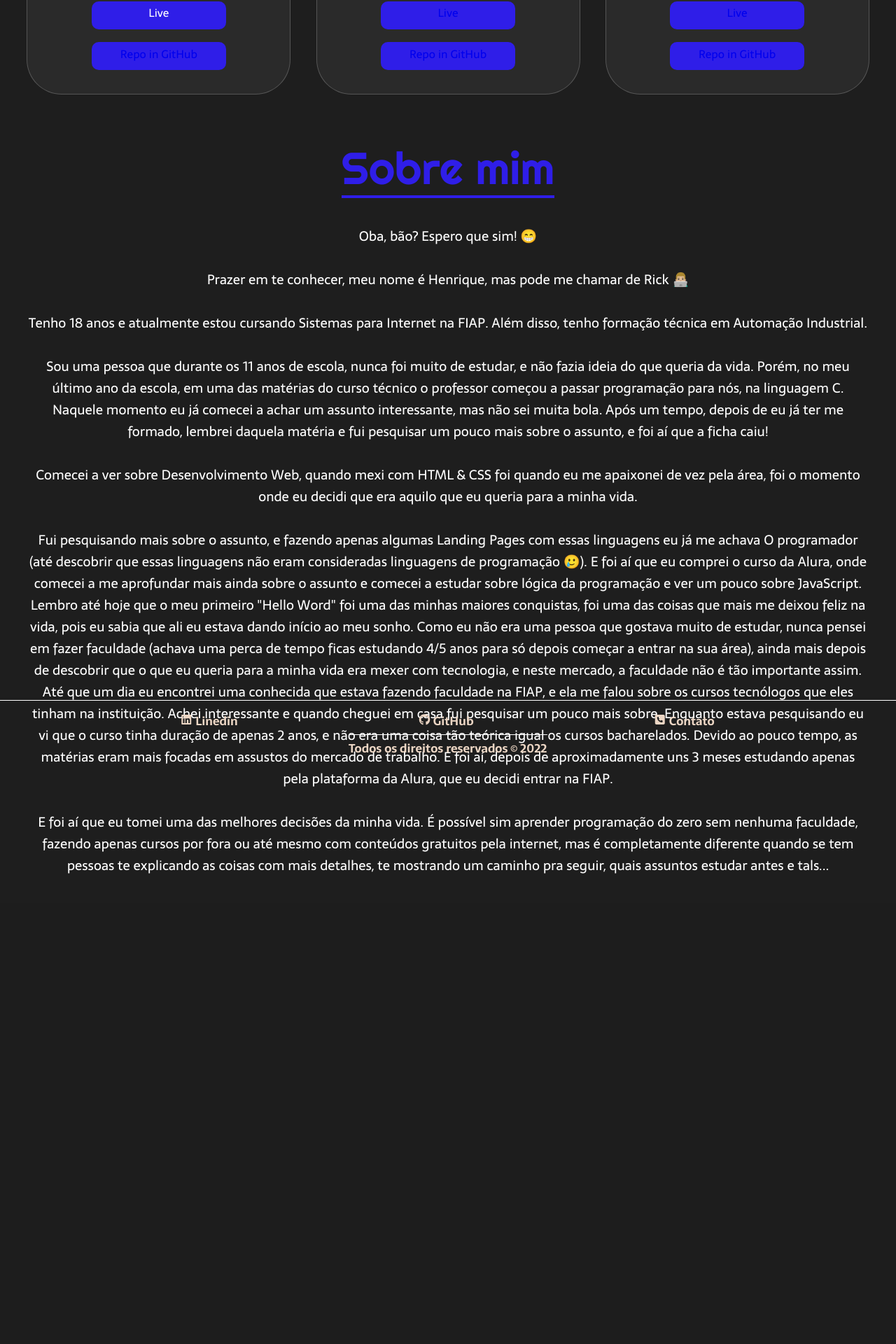
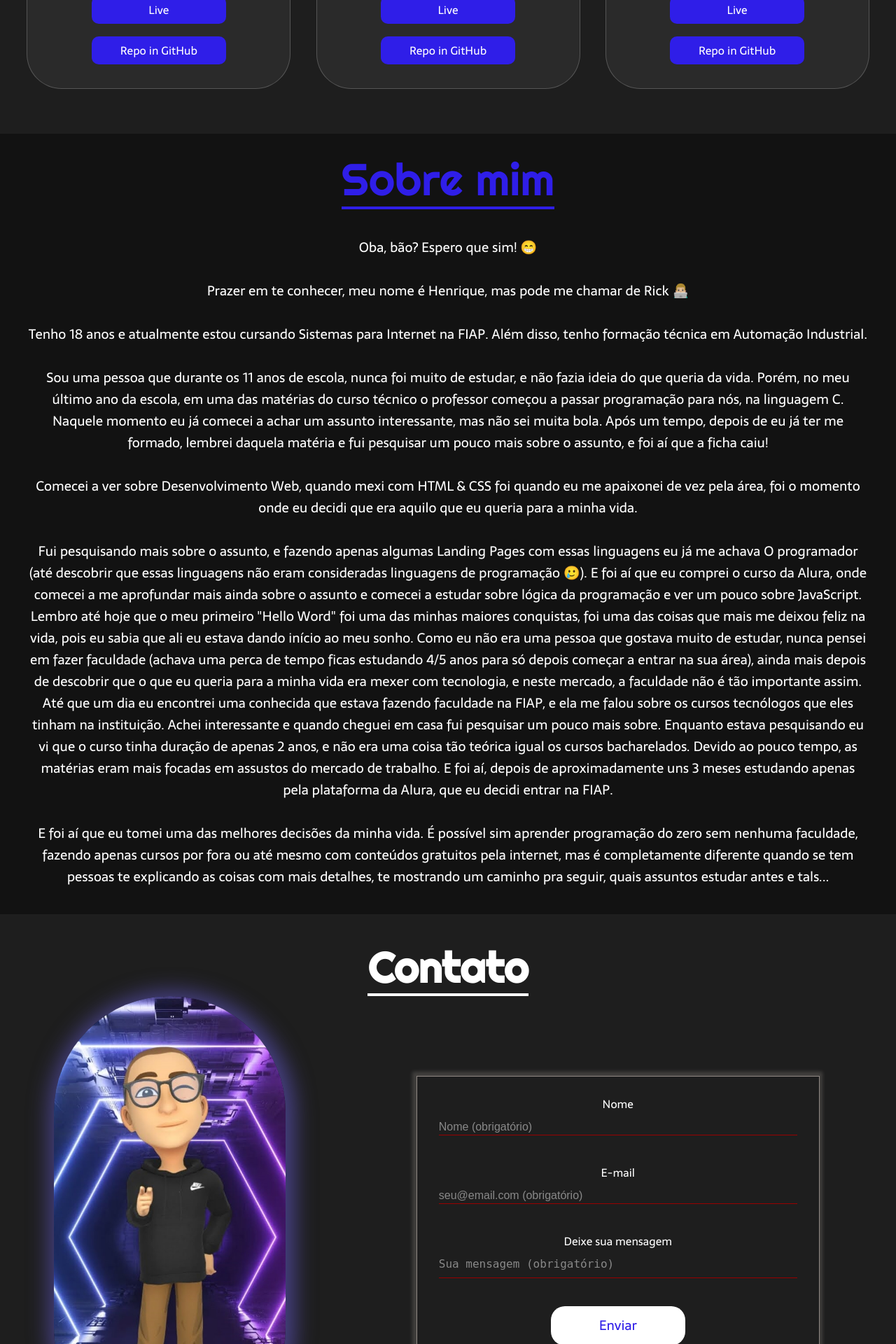
Before and after one commit to RickFernandez/MySite, a PHP site: page / in a window 1280 px wide. Shown: the part 1440-3360 px from the top of the page at 70% size. Before the commit the page ends 2688 px from the top, so only its background shows below. Run offline with PHP 8.4, Linux system fonts and the light colour scheme; some libraries are stand-ins or nearby versions.

Commit message:
finalização das sections

```diff
--- a/css/contato.css
+++ b/css/contato.css
@@ -1,129 +1,95 @@
 @import url('https://fonts.googleapis.com/css2?family=Righteous&family=Sarala:wght@400;700&display=swap');
 
-* {
-    margin: 0;
-    padding: 0;
-    box-sizing: border-box;
-    text-decoration: none;
-}
-
-html,
-body {
-    height: 66em;
-    margin: 0px;
-    padding: 0px;
-}
-
-body {
-    display: flex;
-    flex-direction: column;
-    background: linear-gradient(68deg, #111111 10%, #0d0098, #4e277c) no-repeat;
-}
-
-.cabecalho {
-    display: flex;
-    flex-direction: row;
-    align-items: center;
-    justify-content: space-between;
-    padding: 24px 5vw;
-}
-
-.logo {
-    font-family: 'Righteous', cursive;
-    color: #FFF2E7;
-    font-weight: 400;
-    font-size: 35px;
-}
-
-.cabecalho-menu {
-    display: flex;
-    gap: 32px;
-}
-
-.cabecalho-menu-item {
-    font-family: 'Sarala', sans-serif;
-    color: #FFF2E7;
-    font-weight: 400;
-    font-size: 18px;
-}
-
-.cabecalho-menu-item:hover {
-    transform: scale(1.1);
-    translate: 0.5s;
-    border-bottom: 3px solid #FFF2E7;
-    background-color: #fff2e72f;
-    border-radius: 5px;
-    transition-duration: 0.3s;
-}
-
-.conteudo {
-    flex: auto;
+.contato {
     display: flex;
     align-items: center;
     justify-content: space-around;
-    border-top: 0.4px solid #FFF2E7;
+    flex-direction: column;
+    background-color:  #1e1e1e;
 }
 
+.contato-titulo {
+    font-family: 'Righteous', cursive;
+    font-weight: 400;
+    font-size: 2.5rem;
+    color: #FFF;
+    border-bottom: 4px solid #FFF;
+    padding-top: 3%;
+}
 
-.principal-image {
-    height: 650px;
-    border-radius: 150px;
-    box-shadow: 1px 1px 5px 5px #2926492f;
+.contato-conteudo-principal {
+    width: 100%;
+    display: flex;
+    align-items: center;
+    justify-content: space-around;
+}
+
+.contato-image {
+    height: 80vh;
+    border-radius: 45vw;
+    box-shadow: 3px 3px 30px 10px #5951b3b4;
+    margin-bottom: 5%;
+}
+
+.contato-conteudo1 {
+    display: flex;
+    flex-direction: column;
+    align-items: center;
+    justify-content: center;
 }
 
 .form {
     font-family: 'Sarala', sans-serif;
-    width: 45em;
-    height: 40em;
+    width: 45vw;
+    height: 50vh;
     display: flex;
     flex-direction: column;
-    justify-content: center;
+    justify-content: space-around;
     align-items: center;
-    gap: 80px;
+    gap: 3%;
     border: 0.4px solid #fff2e781;
-    box-shadow: 1px 1px 2px 2px #fff2e729;
-    box-shadow: -1px -1px 2px 2px #fff2e729;
-    padding: 10px;
-    margin: 50px 0 50px;
+    box-shadow: 1px 1px 5px 5px #fff2e729;
+    box-shadow: -1px -1px 5px 5px #fff2e729;
 }
 
-.form-conteudo {
+.form-contato {
     display: flex;
     align-items: center;
     flex-direction: column;
+    margin-top: 2%;
 }
 
-.form-conteudo label {
-    color: #FFF2E7;
+.form-contato label {
+    color: #FFF;
 }
 
-.form-conteudo-nome,
-.form-conteudo-email {
-    height: 50px;
+.form-contato-nome,
+.form-contato-email {
+    height: 4vh;
 }
 
-.form-conteudo-mensagem {
+.form-contato-mensagem {
     resize: none;
-    height: 50px;
+    height: 5vh;
 }
 
-.form-conteudo-nome,
-.form-conteudo-email,
-.form-conteudo-mensagem {
+.form-contato-nome,
+.form-contato-email,
+.form-contato-mensagem {
+    width: 40vw;
+    border: none;
+    font-size: 1rem;
+    color: #ffffff;
+    text-align: center;
+    text-align: justify;
+    padding-top: 2%;
     background-color: transparent;
-    border: none;
-    text-align: center;
-    border-bottom: 0.4px solid #FFF2E7;
-    width: 500px;
-    text-align: justify;
-    padding-top: 30px;
-    color: #ffffff;
-    font-size: 16px;
+    border-bottom: 0.4px solid #FFF;
 }
 
-.form-conteudo-nome:focus,
-.form-conteudo-email:focus,
-.form-conteudo-mensagem:focus {
+.form-contato-nome:focus,
+.form-contato-email:focus,
+.form-contato-mensagem:focus {
     box-shadow: 0 0 0 0;
     outline: 0;
 }
@@ -147,85 +113,63 @@ textarea:invalid {
 }
 
 .form-botao {
-    width: 230px;
-    height: 50px;
+    font-family: 'Sarala', sans-serif;
+    width: 15vw;
+    height: 7vh;
     border-radius: 20px;
     border: none;
     cursor: pointer;
     font-weight: 400;
-    font-size: 17px;
-    color: #2F2325;
-    background-color: #FFF2E7;
+    font-size: 1.2rem;
+    color: #2f1ee8;
+    background-color: #FFF;
+    margin-top: 2%;
 }
 
 .form-botao:hover {
     transform: scale(1.1);
-    transition: all 0.7s;
-    background-color: #FFF2E7;
-    color: #000000;
+    transition: all 0.8s;
+    background-color: #613593dd;
+    color: rgb(255, 255, 255);
 }
 
-
-
-
-
-
-
-
-
-
-
-
-
-
-
-
-
-
-
-
-
-
-
-
-
-
-.rodape {
-    flex-shrink: 0;
-    padding: 15px 0px 5px;
-    border-top: 0.4px solid #FFF2E7;
-    display: flex;
-    flex-direction: row;
-    justify-content: space-evenly;
+.contato-conteudo2 {
+    width: 50vw;
 }
 
-.rodape-item {
-    font-family: 'Sarala', sans-serif;
-    font-weight: 400;
-    font-size: 17px;
-    font-weight: bold;
-    color: #ECD6C4;
+.contato-conteudo-lista {
+    display: flex;
+    align-items: center;
+    justify-content: space-around;
+    margin-top: 3%;
 }
 
-.rodape-linkedin,
-.rodape-gitHub,
-.rodape-contato {
+.contato-lista-link {
+    width: 10vw;
+    height: 7vh;
     display: flex;
-    flex-direction: row;
+    justify-content: center;
     align-items: center;
+    gap: 5%;
+    font-size: 1.3rem;
+    border: 1px solid #2f1ee8 ;
+    box-shadow: 1px 1px 2px 2px #5951b3b4;
+    border-radius: 10px;
+    padding: 2% 0;
 }
 
-.fa-linkedin,
-.fa-github,
-.fa-square-phone {
-    width: 20px;
-    height: 20px;
-    color: #ECD6C4;
+.contato-lista-link:hover {
+    transform: scale(1.1);
+    transition: all 0.8s;
+    background-color: #613593dd;
+color: rgb(255, 255, 255);
 }
 
-.direitos {
-    margin: 0 auto;
-    width: 297px;
-    border-top: 0.2px solid #fff2e744;
-    padding: 5px 0px 5px;
+.fa-brands {
+    color: #FFF;
 }
+
+.contato-link-texto {
+    font-family: 'Sarala', sans-serif;
+    color: #ffffff;
+}
--- a/css/index.css
+++ b/css/index.css
@@ -187,41 +187,14 @@ body {
 }
 
 .rodape {
-    flex-shrink: 0;
-    padding: 15px 0px 5px;
-    border-top: 0.4px solid #FFF;
-    display: flex;
-    flex-direction: row;
-    justify-content: space-evenly;
-}
-
-.rodape-item {
-    font-family: 'Sarala', sans-serif;
-    font-weight: 400;
-    font-size: 17px;
-    font-weight: bold;
-    color: #ECD6C4;
-}
-
-.rodape-linkedin,
-.rodape-gitHub,
-.rodape-contato {
-    display: flex;
-    flex-direction: row;
-    align-items: center;
-}
-
-.fa-linkedin,
-.fa-github,
-.fa-square-phone {
-    width: 20px;
-    height: 20px;
-    color: #ECD6C4;
+    height: 10vh;
+    margin: 0 auto;
 }
 
 .direitos {
-    margin: 0 auto;
-    width: 284px;
-    border-top: 0.2px solid #FFF;
-    padding: 5px 0px 5px;
+    font-family: 'Sarala', sans-serif;
+    font-weight: 400;
+    font-size: 1rem;
+    font-weight: bold;
+    color: #FFF;
 }
--- a/css/projetos.css
+++ b/css/projetos.css
@@ -1,20 +1,6 @@
 @import url('https://fonts.googleapis.com/css2?family=Righteous&family=Sarala:wght@400;700&display=swap');
 
-* {
-    margin: 0;
-    padding: 0;
-    box-sizing: border-box;
-    text-decoration: none;
-}
-
-html,
-body {
-    margin: 0px;
-    padding: 0px;
-}
-
 .projeto {
-    height: 100vh;
     background-color: #1e1e1e;
 }
 
@@ -31,7 +17,7 @@ body {
     font-weight: 400;
     font-size: 4rem;
     color: #fff;
-    margin-top: 40px;
+    margin-top: 2rem;
     border-bottom: 4px solid #fff;
 }
 
@@ -91,9 +77,17 @@ body {
     color: #fff;
     font-weight: 400;
     font-size: 1rem;
-    padding: 1%;
+    padding-top: 2%;
     background-color: #2f1ee8;
     border: none;
     cursor: pointer;
     text-decoration: none;
 }
+
+.projeto-conteudo-btn:hover {
+    transform: scale(1.1);
+    transition: all 0.7s;
+    background-color: #613593dd;
+    color: rgb(255, 255, 255);
+    cursor: pointer;
+}
--- a/css/sobreMim.css
+++ b/css/sobreMim.css
@@ -1,7 +1,7 @@
 @import url('https://fonts.googleapis.com/css2?family=Righteous&family=Sarala:wght@400;700&display=swap');
 
 .sobreMim {
-    height: 100vh;
+    background-color: #121212;
 }
 
 .sobreMim-container {
@@ -9,7 +9,6 @@
     align-items: center;
     justify-content: center;
     flex-direction: column;
-    background-color: #1e1e1e;
 }
 
 .sobreMim-titulo {
@@ -17,7 +16,7 @@
     font-weight: 400;
     font-size: 4rem;
     color: #2f1ee8;
-    margin-top: 4%;
+    margin-top: 2%;
     border-bottom: 4px solid #2f1ee8;
 }
 
--- a/index.html
+++ b/index.html
@@ -10,16 +10,19 @@
     <link rel="stylesheet" href="./css/index.css">
     <link rel="stylesheet" href="./css/sobreMim.css">
     <link rel="stylesheet" href="./css/projetos.css">
+    <link rel="stylesheet" href="./css/contato.css">
 </head>
 
 <body>
-    <header class="cabecalho">
-        <h1 class="logo">Rick Fernandez</h1>
+    <header class="cabecalho" id="home">
+        <a href="#home">
+            <h1 class="logo">Rick Fernandez</h1>
+        </a>
         <nav class="cabecalho-menu">
-            <a href="#" class="cabecalho-menu-item">Home</a>
-            <a href="#" class="cabecalho-menu-item">Projetos</a>
+            <a href="#home" class="cabecalho-menu-item">Home</a>
+            <a href="#projeto" class="cabecalho-menu-item">Projetos</a>
             <a href="#sobreMim" class="cabecalho-menu-item">Sobre mim</a>
-            <a href="#" class="cabecalho-menu-item">Contato</a>
+            <a href="#contato" class="cabecalho-menu-item">Contato</a>
         </nav>
 
     </header>
@@ -39,7 +42,7 @@
                         </p>
                     </div>
 
-                    <a href="#sobreMim">
+                    <a href="#contato">
                         <button class="conteudo-principal-botao">Contato</button>
                     </a>
                 </div>
@@ -57,22 +60,34 @@
                         <h2 class="projeto-conteudo-subtitulo">Projeto Traveller</h2>
                         <img src="./img/projeto-traveller.png" alt="Site projeto Traveller - página de hospedagem de hotéis" class="projeto-image">
                         <p class="projeto-conteudo-texto">Lorem ipsum dolor, sit amet consectetur adipisicing elit. Aliquid, quos.Lorem ipsum dolor, sit amet consectetur adipisicing elit. Aliquid, quos.</p>
-                        <a href="https://projeto-traveller--hospedagem.herokuapp.com/" target="blank" class="projeto-conteudo-btn"><buttom>Live</buttom></a>
-                            <buttom class="projeto-conteudo-btn"><a href="https://github.com/RickFernandez/Projeto_Traveller-Hospedagem.git" >Repo in GitHub</a></buttom>
+                        <a href="https://projeto-traveller--hospedagem.herokuapp.com/" target="blank" class="projeto-conteudo-btn">
+                            <buttom>Live</buttom>
+                        </a>
+                        <a href="https://github.com/RickFernandez/Projeto_Traveller-Hospedagem.git" target="blank" class="projeto-conteudo-btn">
+                            <buttom>Repo in GitHub</buttom>
+                        </a>
                     </div>
                     <div class="projeto-conteudo-lista">
                         <h2 class="projeto-conteudo-subtitulo">Alura Geek</h2>
                         <img src="./img/projeto-alura_geek.png" alt="Projeto site de e-commerce da Alura Geek" class="projeto-image">
                         <p class="projeto-conteudo-texto">Lorem ipsum dolor, sit amet consectetur adipisicing elit. Aliquid, quos.Lorem ipsum dolor, sit amet consectetur adipisicing elit. Aliquid, quos.</p>
-                            <buttom class="projeto-conteudo-btn"><a href="https://alura-geek-site.herokuapp.com/" >Live</a></buttom>
-                            <buttom class="projeto-conteudo-btn"><a href="https://github.com/RickFernandez/Alura_Geek.git" >Repo in GitHub</a></buttom>
+                        <a href="https://alura-geek-site.herokuapp.com//" target="blank" class="projeto-conteudo-btn">
+                            <buttom>Live</buttom>
+                        </a>
+                        <a href="https://github.com/RickFernandez/Alura_Geek" target="blank" class="projeto-conteudo-btn">
+                            <buttom>Repo in GitHub</buttom>
+                        </a>
                     </div>
                     <div class="projeto-conteudo-lista">
                         <h2 class="projeto-conteudo-subtitulo">Calcula IMC</h2>
                         <img src="./img/projeto-calcula_imc.png" alt="Projeto calculadora de IMC (Índice de Massa Muscular)" class="projeto-image" >
                         <p class="projeto-conteudo-texto">Lorem ipsum dolor, sit amet consectetur adipisicing elit. Aliquid, quos.Lorem ipsum dolor, sit amet consectetur adipisicing elit. Aliquid, quos.</p>
-                            <buttom class="projeto-conteudo-btn"><a href="https://calcula-imc.herokuapp.com/" >Live</a></buttom>
-                            <buttom class="projeto-conteudo-btn"><a href="https://github.com/RickFernandez/Calculadora-de-IMC.git" >Repo in GitHub</a></buttom>
+                        <a href="https://calcula-imc.herokuapp.com/" target="blank" class="projeto-conteudo-btn">
+                            <buttom>Live</buttom>
+                        </a>
+                        <a href="https://github.com/RickFernandez/Calculadora-de-IMC.git" target="blank" class="projeto-conteudo-btn">
+                            <buttom>Repo in GitHub</buttom>
+                        </a>
                     </div>
                 </div>
             </div>
@@ -100,28 +115,59 @@
                 </p>
             </div>
         </section>
+
+        <section class="contato" id="contato">
+            <div class="contato-titulo">
+                <h1>Contato</h1>
+            </div>
+
+            <div class="contato-conteudo-principal">
+                <img src="../img/snap-piscada.jpg" alt="" class="contato-image">
+
+                <div class="contato-conteudo1">
+                    <form class="form">
+                        <div class="form-contato">
+                            <label for="text" class="form-contato-label">Nome</label>
+                            <input type="text" class="form-contato-nome" placeholder="Nome (obrigatório)" required>
+                        </div>
+
+                        <div class="form-contato">
+                            <label for="text" class="form-contato-label">E-mail</label>
+                            <input type="email" class="form-contato-email" placeholder="seu@email.com (obrigatório)" required>
+                        </div>
+
+                        <div class="form-contato">
+                            <label for="text" class="form-contato-label">Deixe sua mensagem</label>
+                            <textarea placeholder="Sua mensagem (obrigatório)" class="form-contato-mensagem" required></textarea>
+                        </div>
+
+                        <button class="form-botao">Enviar</button>
+                    </form>
+
+                    <div class="contato-conteudo2">
+                        <nav class="contato-conteudo-lista">
+                            <a href="https://github.com/RickFernandez" class="contato-lista-link" target="blank">
+                                <i class="fa-brands fa-github"></i>
+                                <p class="contato-link-texto">GitHub</p>
+                            </a>
+                            <a href="https://www.linkedin.com/in/henrique-fernandez-bb3751212/" class="contato-lista-link" target="blank">
+                                <i class="fa-brands fa-linkedin"></i>
+                                <p class="contato-link-texto">Linkedin</p>
+                            </a>
+                            <a href="https://www.instagram.com/rick_fenandez/" class="contato-lista-link" target="blank">
+                                <i class="fa-brands fa-instagram"></i>
+                                <p class="contato-link-texto">Instagram</p>
+                            </a>
+                        </nav>
+                    </div>
+                </div>
+            </div>
+        </section>
     </main>
 
-    <footer>
-        <nav class="rodape">
-            <a href="https://www.linkedin.com/in/henrique-fernandez-bb3751212/" class="rodape-linkedin" target="_blank">
-                <i class="fa-brands fa-linkedin"></i>
-                <p class="rodape-item">Linedin</p>
-            </a>
-
-            <a href="https://github.com/RickFernandez" target="_blank" class="rodape-gitHub">
-                <i class="fa-brands fa-github"></i>
-                <p class="rodape-item">GitHub</p>
-            </a>
-
-            <a href="./contato.html" class="rodape-contato">
-                <i class="fa-solid fa-square-phone"></i>
-                <p class="rodape-item">Contato</p>
-            </a>
-        </nav>
-
+    <footer class="rodape">
         <div class="direitos rodape-item">
-            <p>Todos os direitos reservados © 2022</p>
+            <p>Site criado por Henrique Fernandez | Todos os direitos reservados © 2022</p>
         </div>
     </footer>
 </body>
```
Also changed, not shown: contato.html (deleted, +0 -77 lines), projetos.html (deleted, +0 -80 lines).
